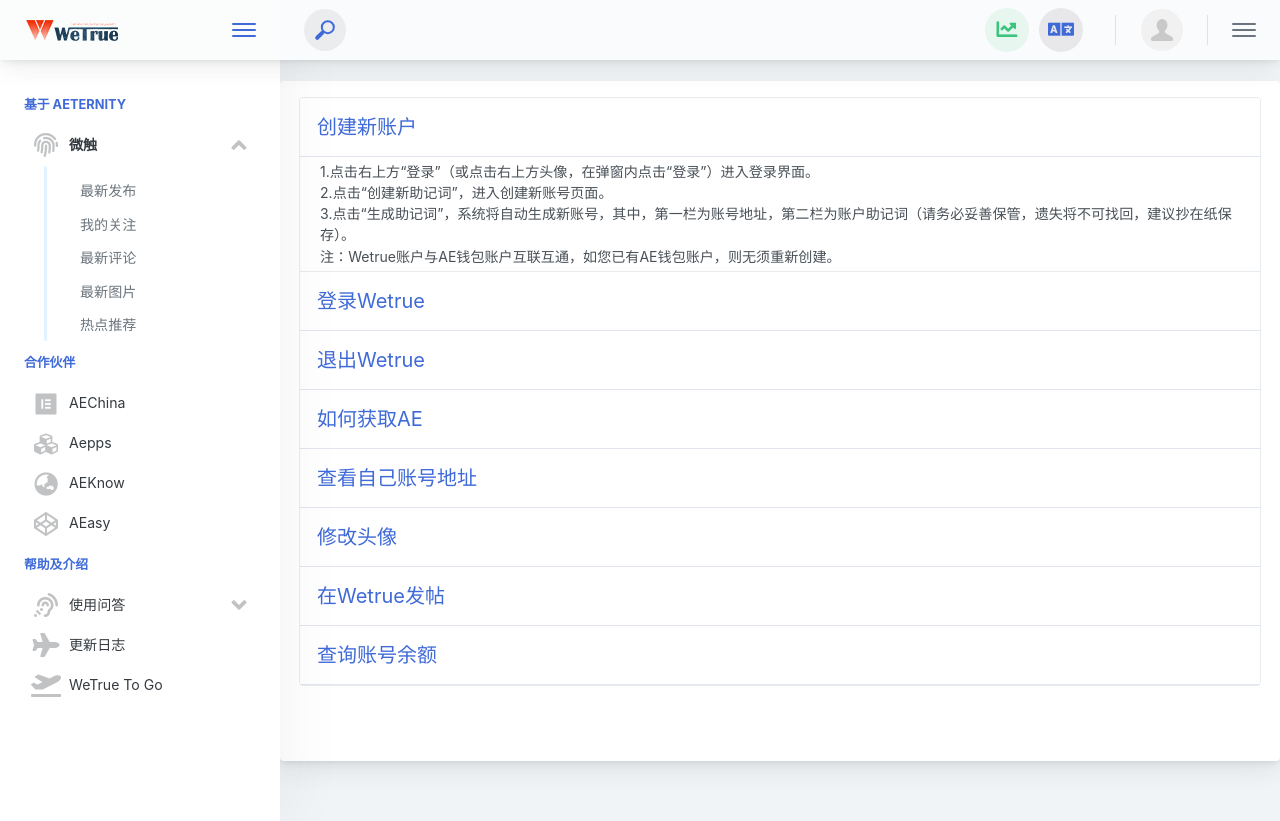
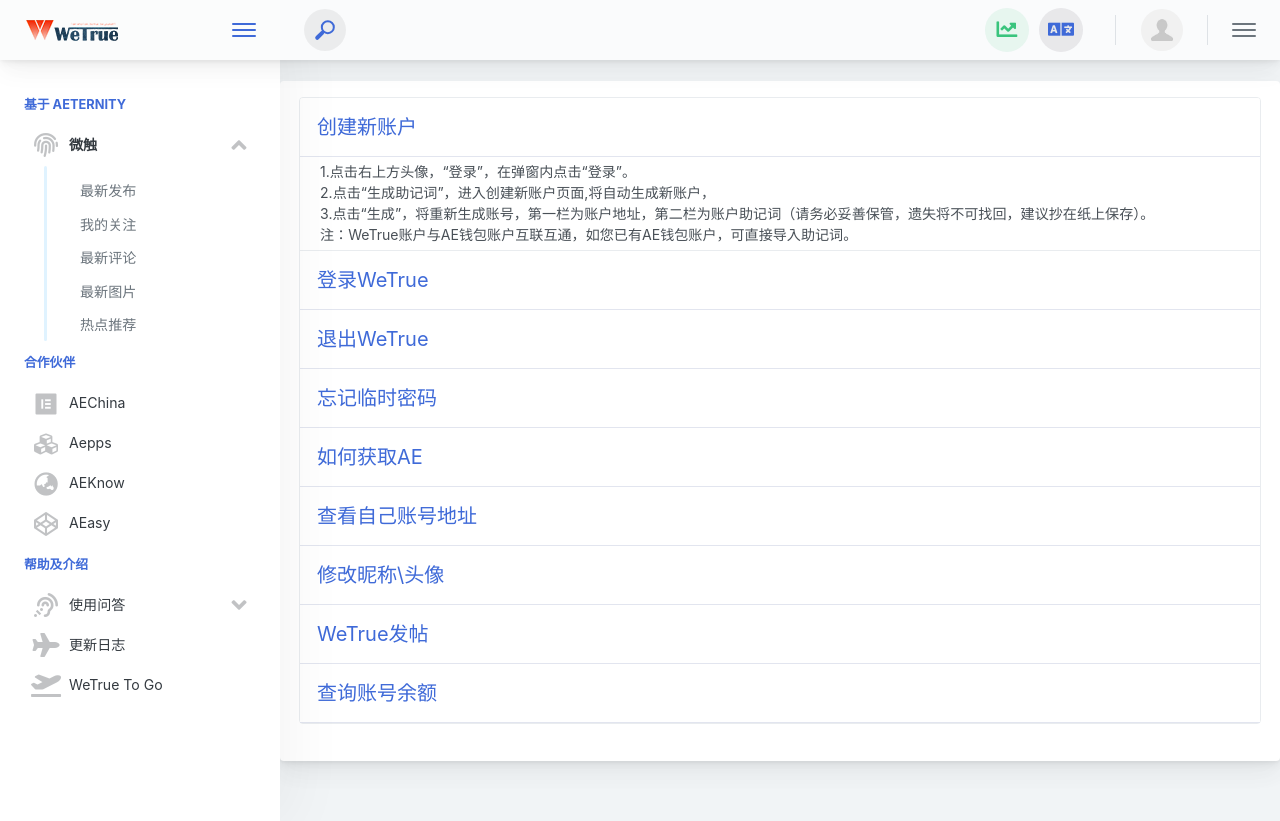
Before and after one commit to Lfh2msn/WeTrue_v1, a CodeIgniter app: page /database/index.php/faq/Help1 in a window 1280 px wide. Run offline with CodeIgniter, Linux system fonts and the light colour scheme; data that the repository does not hold is empty; some libraries are stand-ins or nearby versions.

Commit message:
Update Q&A
Add a mark to the received IP
Add into the automatic generation of the generated mnemonic page
Modify the header to prevent Google Translate from starting automatically
Delete early bird benefits
Update usage question and answer

```diff
--- a/application/models/Comments.php
+++ b/application/models/Comments.php
@@ -150,15 +150,15 @@ class Comments extends CI_Model {
 
                     $sql_in_users="INSERT INTO wet_users(address) VALUES ('$wetsend')";
                     $this->db->query($sql_in_users);
-                    $sql_up_users="UPDATE wet_users SET uactive=uactive+5 WHERE address='$wetsend'";
+                    $sql_up_users="UPDATE wet_users SET uactive=uactive+2 WHERE address='$wetsend'";
                     $this->db->query($sql_up_users);
                 }else{
-                    $sql_up_users="UPDATE wet_users SET uactive=uactive+5 WHERE address='$wetsend'";
+                    $sql_up_users="UPDATE wet_users SET uactive=uactive+2 WHERE address='$wetsend'";
                     $this->db->query($sql_up_users);
                 }
 
             //入库行为记录
-            $sql_in_beh="INSERT INTO wet_behavior(address,hash,thing,influence,toaddress) VALUES ('$wetsend','$wethash','$wettype','5','$wetrecp')";
+            $sql_in_beh="INSERT INTO wet_behavior(address,hash,thing,influence,toaddress) VALUES ('$wetsend','$wethash','$wettype','2','$wetrecp')";
             $this->db->query($sql_in_beh);
 
             //删除临时缓存
--- a/application/models/Contents.php
+++ b/application/models/Contents.php
@@ -250,15 +250,15 @@ class Contents extends CI_Model {
 
                 $sql_in_users="INSERT INTO wet_users(address) VALUES ('$wetsend')";
                 $this->db->query($sql_in_users);
-                $sql_up_users="UPDATE wet_users SET uactive=uactive+10 WHERE address='$wetsend'";
+                $sql_up_users="UPDATE wet_users SET uactive=uactive+5 WHERE address='$wetsend'";
                 $this->db->query($sql_up_users);
             }else{
-                $sql_up_users="UPDATE wet_users SET uactive=uactive+10 WHERE address='$wetsend'";
+                $sql_up_users="UPDATE wet_users SET uactive=uactive+5 WHERE address='$wetsend'";
                 $this->db->query($sql_up_users);
             }
 
         //入库行为记录
-        $sql_in_beh="INSERT INTO wet_behavior(address,hash,thing,influence,toaddress) VALUES ('$wetsend','$wethash','$wettype','10','$wetrecp')";
+        $sql_in_beh="INSERT INTO wet_behavior(address,hash,thing,influence,toaddress) VALUES ('$wetsend','$wethash','$wettype','5','$wetrecp')";
         $this->db->query($sql_in_beh);
 
         //删除临时缓存
--- a/application/models/Judge.php
+++ b/application/models/Judge.php
@@ -165,6 +165,7 @@ class Judge extends CI_Model {
 		//过滤IP
 		$Judge_IP = $this->Ip_Bloom($ip);
 		if($Judge_IP=="filter"){
+			$this->input->set_cookie("NewUser","Repeat_IP",time()+365*24*60*60);
 			return "Repeat!";
 		}
 		//查询账户链上记录是否为空
--- a/application/models/NickNames.php
+++ b/application/models/NickNames.php
@@ -57,7 +57,7 @@ class NickNames extends CI_Model {
                 }
 
             //入库行为记录
-            $sql_in_beh="INSERT INTO wet_behavior(address,hash,thing,influence,toaddress) VALUES ('$wetsend','$wethash','$wettype','10','$wetrecp')";
+            $sql_in_beh="INSERT INTO wet_behavior(address,hash,thing,influence,toaddress) VALUES ('$wetsend','$wethash','$wettype','1','$wetrecp')";
             $this->db->query($sql_in_beh);
 
             //删除临时缓存
--- a/application/models/Portraits.php
+++ b/application/models/Portraits.php
@@ -42,12 +42,12 @@ class Portraits extends CI_Model {
                     $sql_up_users="UPDATE wet_users SET uactive=uactive+1 WHERE address='$wetsend'";
                     $this->db->query($sql_up_users);
                 }else{
-                    $sql_up_users="UPDATE wet_users SET portrait='$wetpayin',maxportrait='$wethash',uactive=uactive+10 WHERE address='$wetsend'";
+                    $sql_up_users="UPDATE wet_users SET portrait='$wetpayin',maxportrait='$wethash',uactive=uactive+1 WHERE address='$wetsend'";
                     $this->db->query($sql_up_users);
                 }
 
             //入库行为记录
-            $sql_in_beh="INSERT INTO wet_behavior(address,hash,thing,influence,toaddress) VALUES ('$wetsend','$wethash','$wettype','10','$wetrecp')";
+            $sql_in_beh="INSERT INTO wet_behavior(address,hash,thing,influence,toaddress) VALUES ('$wetsend','$wethash','$wettype','1','$wetrecp')";
             $this->db->query($sql_in_beh);
 
             //删除临时缓存
--- a/application/views/Create.php
+++ b/application/views/Create.php
@@ -41,6 +41,8 @@
         </div>
 </div>
 
-
 <?php $this->load->view('footer_SDK'); ?>
 <?php $this->load->view('footer'); ?>
+<script language="javascript">
+Create_MMWords_check();
+</script>
--- a/application/views/FAQ/Help_1.php
+++ b/application/views/FAQ/Help_1.php
@@ -13,38 +13,47 @@
                             </div>
                             <div data-parent="#accordion" id="collapseOne1" aria-labelledby="headingOne" class="collapse show">
                                 <div class="card-body">
-						1.点击右上方“登录”（或点击右上方头像，在弹窗内点击“登录”）进入登录界面。<br>
-						2.点击“创建新助记词”，进入创建新账号页面。<br>
-						3.点击“生成助记词”，系统将自动生成新账号，其中，第一栏为账号地址，第二栏为账户助记词（请务必妥善保管，遗失将不可找回，建议抄在纸保存）。<br>
-						注：Wetrue账户与AE钱包账户互联互通，如您已有AE钱包账户，则无须重新创建。
+						1.点击右上方头像，“登录”，在弹窗内点击“登录”。<br>
+						2.点击“生成助记词”，进入创建新账户页面,将自动生成新账户，<br>
+						3.点击“生成”，将重新生成账号，第一栏为账户地址，第二栏为账户助记词（请务必妥善保管，遗失将不可找回，建议抄在纸上保存）。<br>
+						注：WeTrue账户与AE钱包账户互联互通，如您已有AE钱包账户，可直接导入助记词。
                                 </div>
                             </div>
                         </div>
                         <div class="card">
                             <div id="headingTwo" class="b-radius-0 card-header">
                                 <button type="button" data-toggle="collapse" data-target="#collapseOne2" aria-expanded="false" aria-controls="collapseTwo" class="text-left m-0 p-0 btn btn-link btn-block">
-                                	<h5 class="m-0 p-0">登录Wetrue</h5>
+                                	<h5 class="m-0 p-0">登录WeTrue</h5>
                                 </button>
                             </div>
                             <div data-parent="#accordion" id="collapseOne2" class="collapse">
                                 <div class="card-body">
-                        1.点击右上方“未登录”（或点击右上方头像，在弹窗内点击“登录”）进入登录界面。<br>
-						2.在第一栏输入助记词（12个英文单词，以空格间隔）；在第二栏设置临时密码(3-12位，区分大小写)；点击“Login Wetrue”，即完成登录。
+                        1.点击右上方头像，在弹窗内点击“登录”<br>
+						2.输入助记词（12个英文单词，以空格间隔）；设置临时密码(3-12位，区分大小写)；点击“登录”。
                                 </div>
                             </div>
                         </div>
                         <div class="card">
                             <div id="headingThree" class="card-header">
                                 <button type="button" data-toggle="collapse" data-target="#collapseOne3" aria-expanded="false" aria-controls="collapseThree" class="text-left m-0 p-0 btn btn-link btn-block">
-                                	<h5 class="m-0 p-0">退出Wetrue</h5>
+                                	<h5 class="m-0 p-0">退出WeTrue</h5>
                                 </button>
                             </div>
                             <div data-parent="#accordion" id="collapseOne3" class="collapse">
                                 <div class="card-body">
-    退出Wetrue有两种方式：<br>
-    1.暂时性退出。关闭Wetrue相关页面或直接关闭浏览器即可；<br>2.永久性退出。点击右上方头像，再次点击弹窗内的“消除登录”即可。<br><br>
-如果是私人手机或电脑，建议选择暂时性退出即可，再次使用Wetrue时，将自动处于登陆状态，可直接使用（临时密码仍有效），除非期间清理浏览器缓存或者卸载浏览器。<br>
-如果是非私人手机或电脑，建议选择永久性退出，再次使用Wetrue时，需要重新登录，并重新设置临时密码。
+						点击右上方头像，点击弹窗内“清除登录”。
+                                </div>
+                            </div>
+                        </div>
+						<div class="card">
+                            <div id="headingThree" class="card-header">
+                                <button type="button" data-toggle="collapse" data-target="#collapseOne3" aria-expanded="false" aria-controls="collapseThree" class="text-left m-0 p-0 btn btn-link btn-block">
+                                	<h5 class="m-0 p-0">忘记临时密码</h5>
+                                </button>
+                            </div>
+                            <div data-parent="#accordion" id="collapseOne3" class="collapse">
+                                <div class="card-body">
+						点击右上方头像，点击弹窗内“清除登录”，重新登录设置新“临时密码”。
                                 </div>
                             </div>
                         </div>
@@ -78,20 +87,21 @@
                         <div class="card">
                             <div id="headingTwo" class="b-radius-0 card-header">
                                 <button type="button" data-toggle="collapse" data-target="#collapseOne6" aria-expanded="false" aria-controls="collapseTwo" class="text-left m-0 p-0 btn btn-link btn-block">
-                                	<h5 class="m-0 p-0">修改头像</h5>
+                                	<h5 class="m-0 p-0">修改昵称\头像</h5>
                                 </button>
                             </div>
                             <div data-parent="#accordion" id="collapseOne6" class="collapse">
                                 <div class="card-body">
-                        点击右上方头像，再次点击弹窗内的昵称旁的“修改”按钮，即进入昵称设置页码，在第一栏输入昵称，在第二栏输入密码，点击“confirm”按钮即可。<br><br>
-                        注：昵称长度为3-16位，不可重复，注意提示是否可用
+                        昵称：点击右上方头像，点击弹窗内“修改”按钮，即进入昵称设置。<br><br>
+						头像：点击右上方头像，点击弹窗内“头像”，即进入头像设置。<br><br>
+                        注：昵称长度为3-16位，注意提示是否可用
                                 </div>
                             </div>
                         </div>
                         <div class="card">
                             <div id="headingTwo" class="b-radius-0 card-header">
                                 <button type="button" data-toggle="collapse" data-target="#collapseOne7" aria-expanded="false" aria-controls="collapseTwo" class="text-left m-0 p-0 btn btn-link btn-block">
-                                	<h5 class="m-0 p-0">在Wetrue发帖</h5>
+                                	<h5 class="m-0 p-0">WeTrue发帖</h5>
                                 </button>
                             </div>
                             <div data-parent="#accordion" id="collapseOne7" class="collapse">
--- a/application/views/header.php
+++ b/application/views/header.php
@@ -1,15 +1,13 @@
 <!doctype html>
-<html lang="en">
+<html>
 <head>
-    <meta charset="utf-8">
-    <meta http-equiv="X-UA-Compatible" content="IE=edge">
-    <meta http-equiv="Content-Language" content="en">
-    <meta http-equiv="Content-Type" content="text/html; charset=utf-8"/>
-    <title>WeTrue</title>
-    <meta name="viewport" content="width=device-width, initial-scale=1, maximum-scale=1, user-scalable=no, shrink-to-fit=no"
-    />
+	<meta charset="UTF-8">
+	<title>WeTrue</title>
+	<meta name="keywords" content="微触,WeTrue,区块链微博,链上微博,AE微博,Aeternity微博">
+    <meta name="description" content="WeTrue,微触为您数据上链,AE区块链记录生活,区块链记录信息,第一家区块链微博网站">
+    <meta http-equiv="X-UA-Compatible" content="IE=Edge,chrome=1"/>
+    <meta name="viewport" content="width=device-width, initial-scale=1, maximum-scale=1, user-scalable=no, shrink-to-fit=no"/>
     <meta name="description" content="Choose between regular React Bootstrap tables or advanced dynamic ones.">
-
     <!-- Disable tap highlight on IE -->
     <meta name="msapplication-tap-highlight" content="no">
 <link rel="icon" href="/assets/images/favicon.ico">
```
Also changed, not shown: application/views/FAQ/Cost.php (+5 -6 lines), application/views/FAQ/Help_0.php (+3 -4 lines), application/views/FAQ/Help_2.php (+2 -22 lines), application/views/FAQ/Help_3.php (+6 -10 lines), application/views/FAQ/UpdateLog.php (+7 -0 lines).
